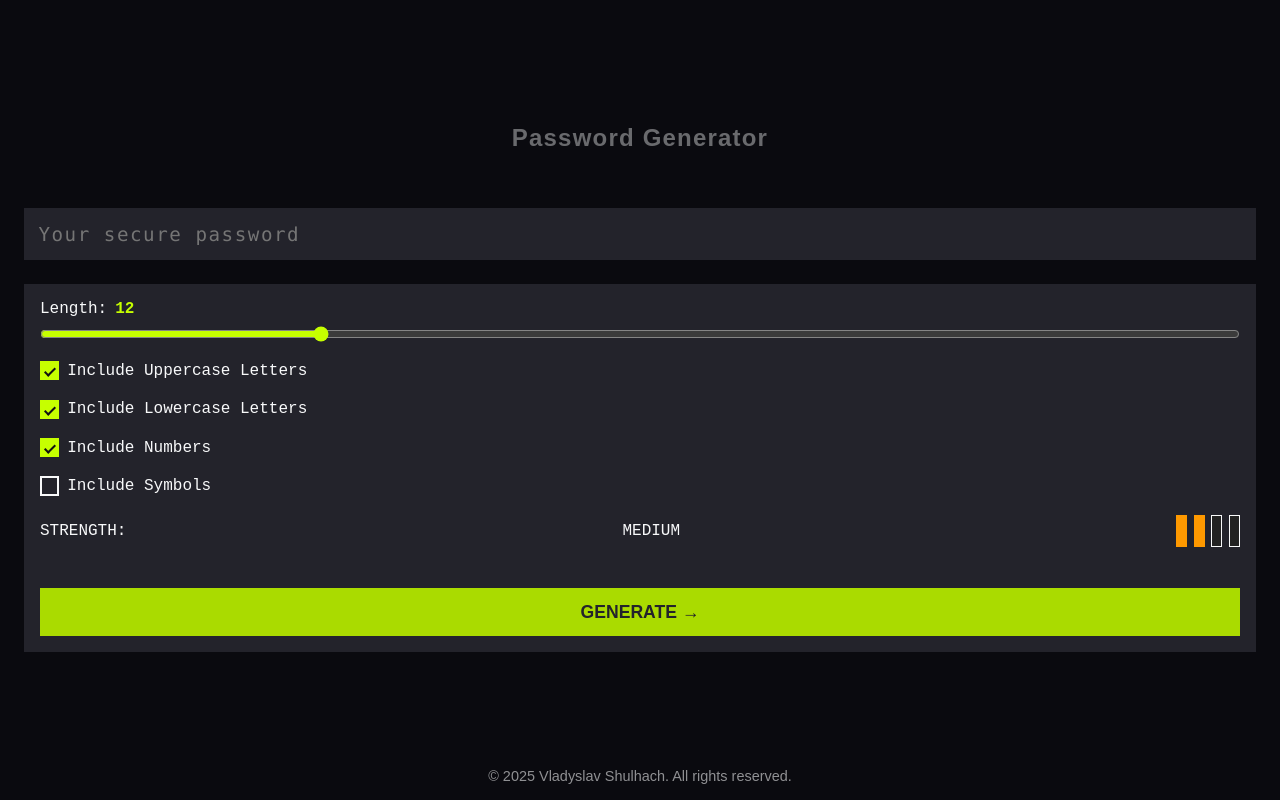
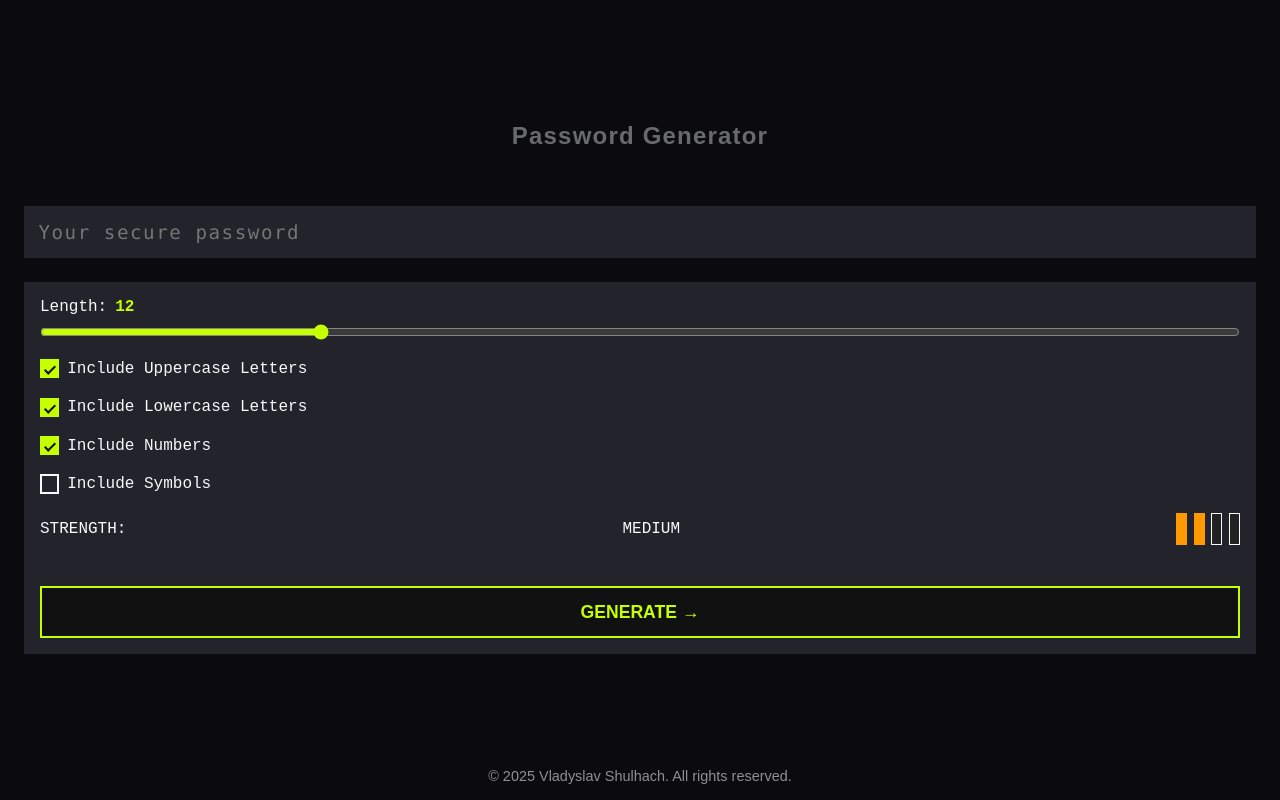
Before and after one commit to vladyslav-shulhach/password-generator-app-main, a React (Vite) app: page / in a window 1280 px wide. In both pictures the pointer is over the button 640 px from the left and 612 px from the top of the page. Built offline with nearby package versions, Linux system fonts and the light colour scheme.

Commit message:
Update style files

```diff
--- a/src/styles/components/index.css
+++ b/src/styles/components/index.css
@@ -1,7 +1,7 @@
 .button {
   width: 100%;
   padding: 0.75em;
-  border: none;
+  border: 2px solid transparent;
   background: #c6ff00;
   color: #23232b;
   font-size: 1.1em;
@@ -13,7 +13,9 @@
   text-transform: uppercase;
 }
 .button:hover {
-  background: #aadb00;
+  background: #111;
+  color: #c6ff00;
+  border-color: #c6ff00;
 }
 
 .password-showcase {
@@ -56,6 +58,11 @@ label {
 input[type=range] {
   width: 100%;
   accent-color: #c6ff00;
+  transition: background 0.2s, border 0.2s;
+}
+input[type=range]:hover {
+  background: #111;
+  border: 2px solid #c6ff00;
 }
 
 input[type=checkbox] {
@@ -69,6 +76,9 @@ input[type=checkbox] {
   position: relative;
   cursor: pointer;
   transition: background 0.2s, border-color 0.2s;
+}
+input[type=checkbox]:hover {
+  border-color: #c6ff00;
 }
 input[type=checkbox]:checked {
   background: #c6ff00;
--- a/src/styles/main.css
+++ b/src/styles/main.css
@@ -111,7 +111,7 @@ footer {
 .button {
   width: 100%;
   padding: 0.75em;
-  border: none;
+  border: 2px solid transparent;
   background: #c6ff00;
   color: #23232b;
   font-size: 1.1em;
@@ -123,7 +123,9 @@ footer {
   text-transform: uppercase;
 }
 .button:hover {
-  background: #aadb00;
+  background: #111;
+  color: #c6ff00;
+  border-color: #c6ff00;
 }
 
 .password-showcase {
@@ -166,6 +168,11 @@ label {
 input[type=range] {
   width: 100%;
   accent-color: #c6ff00;
+  transition: background 0.2s, border 0.2s;
+}
+input[type=range]:hover {
+  background: #111;
+  border: 2px solid #c6ff00;
 }
 
 input[type=checkbox] {
@@ -179,6 +186,9 @@ input[type=checkbox] {
   position: relative;
   cursor: pointer;
   transition: background 0.2s, border-color 0.2s;
+}
+input[type=checkbox]:hover {
+  border-color: #c6ff00;
 }
 input[type=checkbox]:checked {
   background: #c6ff00;
```
Also changed, not shown: 2 other files (tests, documents, lock files or other folders).
